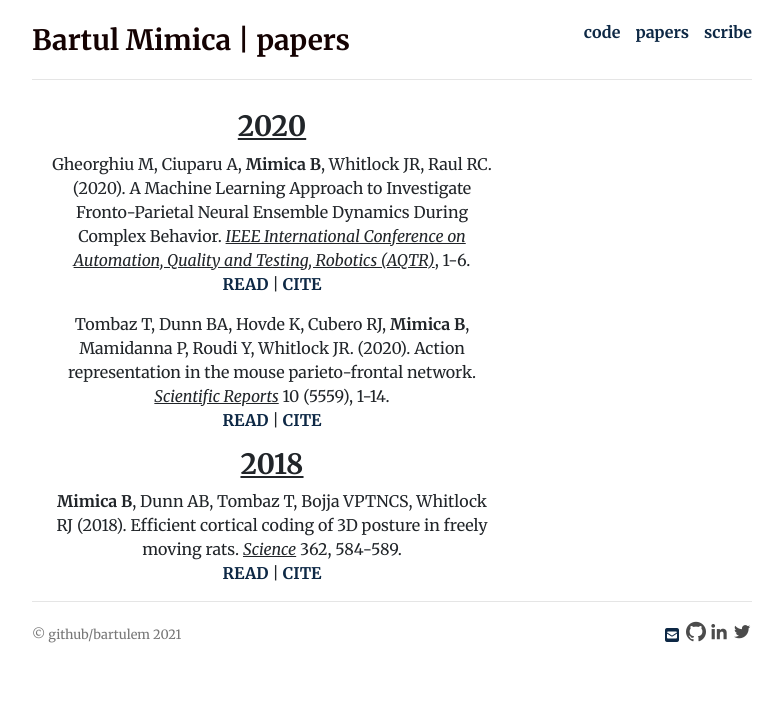
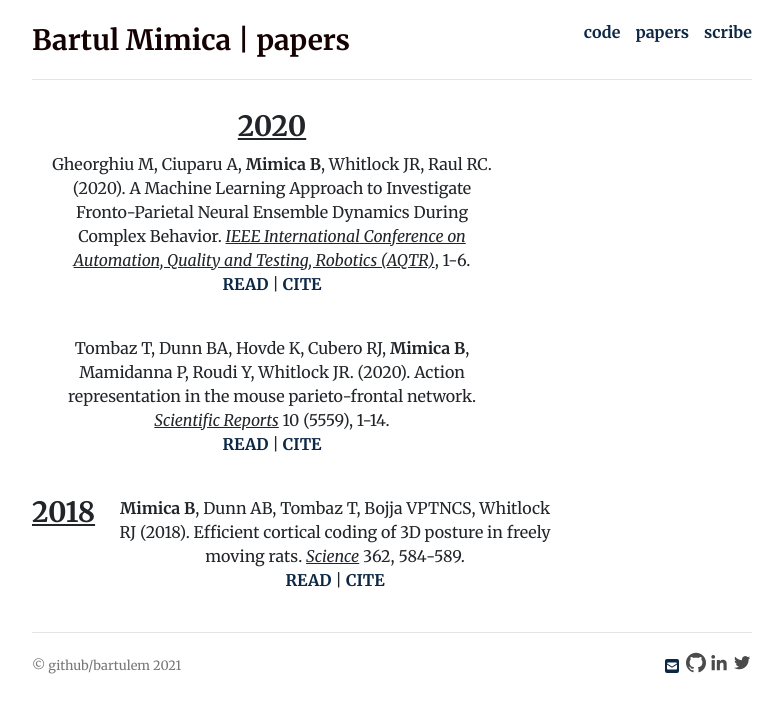
Before and after one commit to bartulem/bartulem.github.io, a Jekyll site: the page built from papers/index.html, in a window 1280 px wide. Shown: the top 713 px of the page, without its empty margins (248-1031 px from the left). Built offline with Jekyll 4.4.1, drawn with Linux system fonts in a browser that asks for light colours; nearby versions of some CDN libraries; comment, search, counter and statistics services are not loaded; a style sheet for code colours, icons or effects is not loaded.

```diff
--- a/papers/index.html
+++ b/papers/index.html
@@ -11,7 +11,7 @@
            <h3 id="2020"> <u>2020</u></h3>
       	   <p>Gheorghiu M, Ciuparu A, <b>Mimica B</b>, Whitlock JR, Raul RC. (2020). A Machine Learning Approach to Investigate Fronto-Parietal Neural Ensemble Dynamics During Complex Behavior. <u><em>IEEE International Conference on Automation, Quality and Testing, Robotics (AQTR)</em></u>, 1-6.<br>
 	    <a href="https://ntnuopen.ntnu.no/ntnu-xmlui/bitstream/handle/11250/2729667/getPDF.jsp.pdf?sequence=2" target="_blank">READ</a> |
-	    <a href="/files/gheorghiu2020.bib" download>CITE</a></p>
+	    <a href="/files/gheorghiu2020.bib" download>CITE</a></p><br>
 	</center>
     </div>
   </div>
@@ -20,7 +20,7 @@
 	<center>
       	   <p>Tombaz T, Dunn BA, Hovde K, Cubero RJ, <b>Mimica B</b>, Mamidanna P, Roudi Y, Whitlock JR. (2020). Action representation in the mouse parieto-frontal network. <u><em>Scientific Reports</em></u> 10 (5559), 1-14.<br>
 	   <a href="https://www.nature.com/articles/s41598-020-62089-6?error=cookies_not_supported&code=e0a538d4-9569-4b30-b2d1-d78d1c8e03b3" target="_blank">READ</a> |
-	   <a href="/files/tombaz2020.bib" download>CITE</a></p>
+	   <a href="/files/tombaz2020.bib" download>CITE</a></p><br>
 	</center>
     </div>
     <div class="col-sm-4">
@@ -28,12 +28,14 @@
     </div>
   </div>
   <div class="row">
+    <center>
+       <h3 id="2018"> <u>2018</u></h3>
+    </center>
     <div class="col-sm-8">
 	<center>
-	   <h3 id="2018"> <u>2018</u></h3>
       	   <p><b>Mimica B</b>, Dunn AB, Tombaz T, Bojja VPTNCS, Whitlock RJ (2018). Efficient cortical coding of 3D posture in freely moving rats. <u><em>Science</em></u> 362, 584-589.<br>
 	   <a href="https://science.sciencemag.org/content/362/6414/584" target="_blank">READ</a> |
-	   <a href="/files/mimica2018.bib" download>CITE</a></p>
+	   <a href="/files/mimica2018.bib" download>CITE</a></p><br>
 	</center>
     </div>
     <div class="col-sm-4">
```
